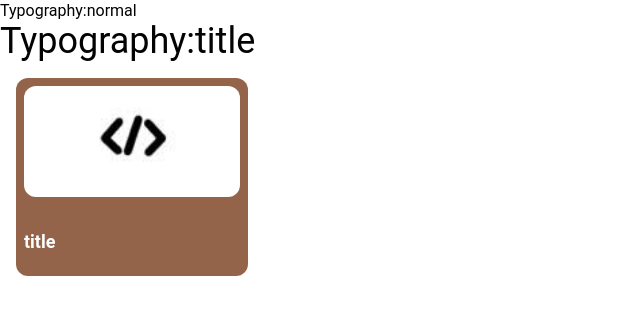
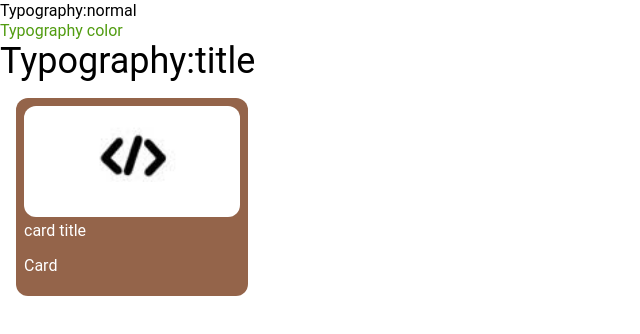
Before and after one commit to gafreax/mds, a React (Create React App) app: page / in a window 1280 px wide. Shown: the top 334 px of the page, without its empty margins (0-640 px from the left). Built offline with nearby package versions, Linux system fonts and the light colour scheme.

Commit message:
aggiornato card e typography

```diff
--- a/src/App.js
+++ b/src/App.js
@@ -7,8 +7,10 @@ function App() {
     <>
       <Typography>Typography:normal</Typography>
       <br/>
-      <Typography title={true}>Typography:title</Typography>
-      <Card title="title" image="./SimpleCode.jpg">Card</Card>
+      <Typography color={{color:"#519c11"}}>Typography color</Typography>
+      <br/>
+      <Typography componentType="h1">Typography:title</Typography>
+      <Card title="card title" image="./SimpleCode.jpg">Card</Card>
     </>
   )
 }
--- a/src/Components/Card.jsx
+++ b/src/Components/Card.jsx
@@ -1,12 +1,17 @@
 import "./Card.css"
+import Typography from "./Typography";
 
 function Card({children,image,title}) {
     return (
     <div className="card">
         <img src={image}  className="img"/>
         <div className="card-body">
-            <h5 className="title">{title}</h5>
-            <p className="text">{children}</p>
+            <Typography componentType="h3" color={{color:"white"}}>
+                {title}
+            </Typography>
+            <Typography componentType="paragraph" color={{color:"white"}}>
+                {children}
+            </Typography>
         </div>
     </div>
     );
--- a/src/Components/Typography.jsx
+++ b/src/Components/Typography.jsx
@@ -1,9 +1,18 @@
 import "./Typography.css"
-function Typography ({children,title}){
-    if (title) {
-        return <span className="component-h1">{children}</span>
+function Typography ({children,componentType, color={color:"black"}}){
+    switch(componentType) {
+        case "h1" :
+            return <span style={color} className="component-h1">{children}</span>
+        case "h3" :
+            return <span style={color} className="component-h3">{children}</span>
+        case "h5" :
+            return <span style={color} className="component-h5">{children}</span>
+        case "paragraph" :
+            return <p style={color}>{children}</p>
+        case "span" :
+        default :
+          return <span style={color}>{children}</span>
     }
-    return <span>{children}</span>
 
 }
 export default Typography
```
